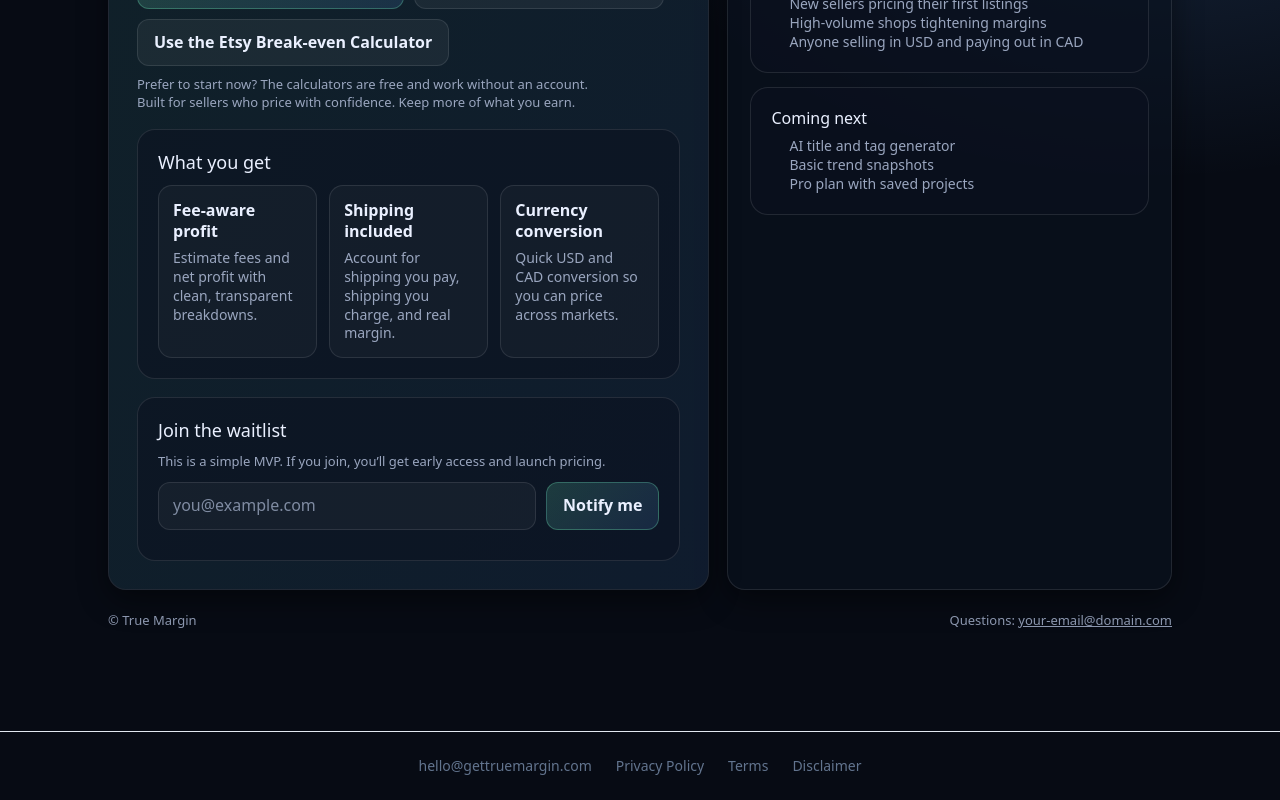
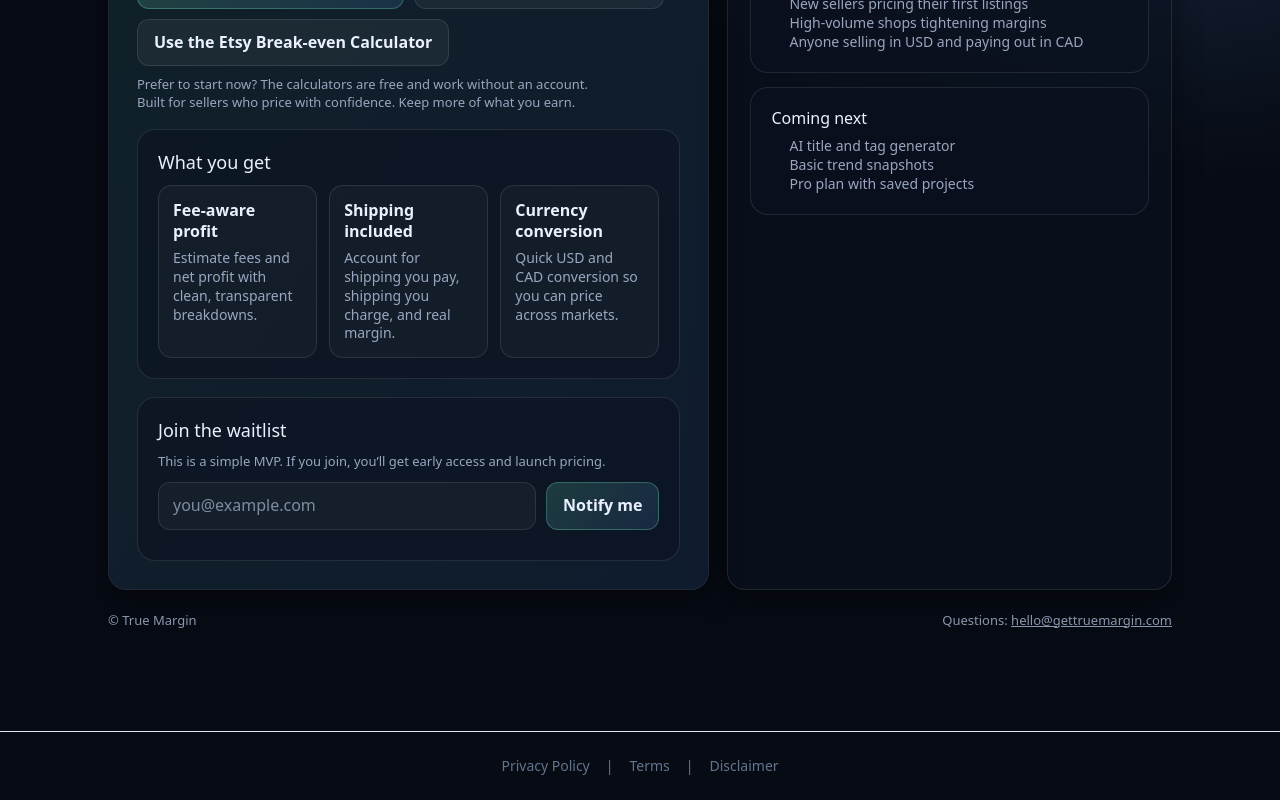
Before and after one commit to GCHVFX/truemargin, a Next.js app: page / in a window 1280 px wide. Shown: the part 426-1226 px from the top of the page. Built offline with nearby package versions, Linux system fonts and the light colour scheme.

Commit message:
Fix build + update calculator links

```diff
--- a/app/page.tsx
+++ b/app/page.tsx
@@ -121,7 +121,7 @@ const LANDING_HTML = `<div class="wrap">
 
       <footer>
         <div class="fine">© <span id="year"></span> True Margin</div>
-        <div class="fine">Questions: <span style="text-decoration:underline;">your-email@domain.com</span></div>
+        <div class="fine">Questions: <a href="mailto:hello@gettruemargin.com" style="text-decoration:underline;">hello@gettruemargin.com</a></div>
       </footer>
     </div>`;
 const LANDING_CSS = `:root{
--- a/components/Footer.tsx
+++ b/components/Footer.tsx
@@ -3,19 +3,15 @@ import Link from "next/link";
 export function Footer() {
   return (
     <footer className="mt-auto border-t border-border py-6">
-      <div className="mx-auto flex max-w-5xl flex-wrap items-center justify-center gap-x-6 gap-y-2 px-4 text-sm text-muted-foreground">
-        <a
-          href="mailto:hello@gettruemargin.com"
-          className="hover:text-foreground hover:underline"
-        >
-          hello@gettruemargin.com
-        </a>
+      <div className="mx-auto flex max-w-5xl flex-wrap items-center justify-center gap-x-4 gap-y-2 px-4 text-sm text-muted-foreground">
         <Link href="/privacy-policy" className="hover:text-foreground hover:underline">
           Privacy Policy
         </Link>
+        <span aria-hidden>|</span>
         <Link href="/terms" className="hover:text-foreground hover:underline">
           Terms
         </Link>
+        <span aria-hidden>|</span>
         <Link href="/disclaimer" className="hover:text-foreground hover:underline">
           Disclaimer
         </Link>
```
